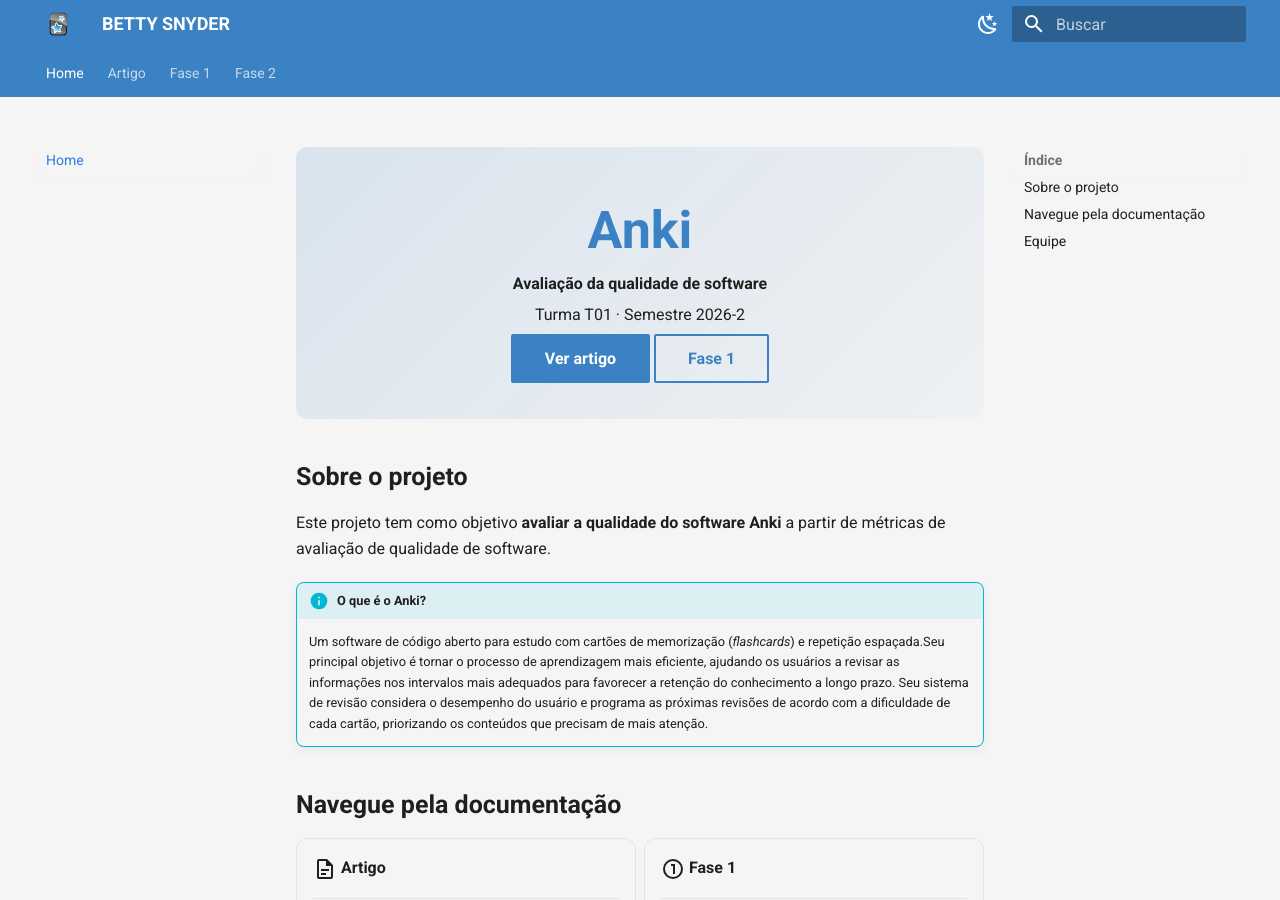
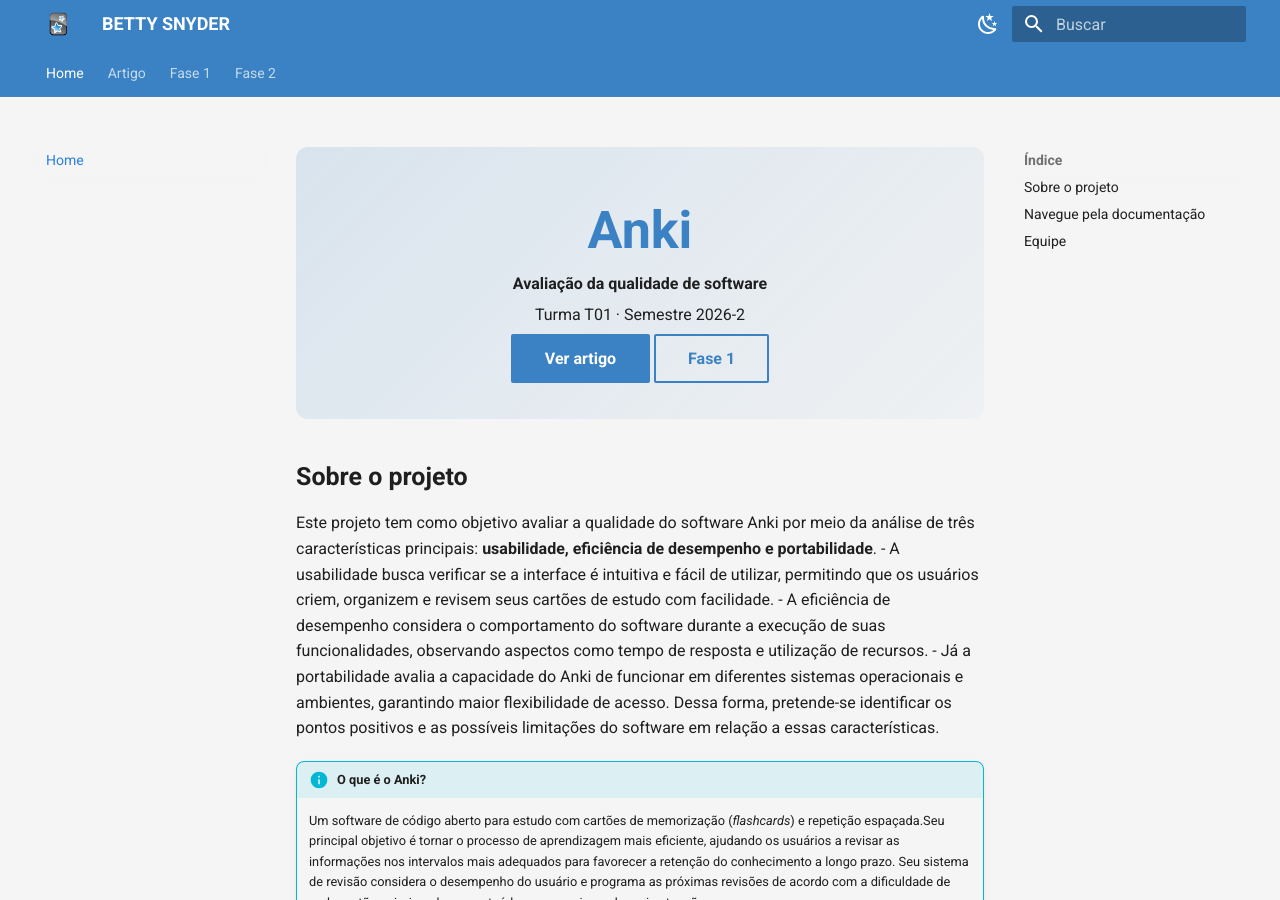
Before and after one commit to FCTE-Qualidade-de-Software-1/2026-2_T01_BETTY_SNYDER, an MkDocs documentation site: the page built from docs/index.md, in a window 1280 px wide and 900 px high. Built offline with MkDocs 1.6.1 and Material for MkDocs 9.7.7, drawn with Linux system fonts in a browser that asks for light colours.

Commit message:
atualização sobre o trabalho

```diff
--- a/docs/index.md
+++ b/docs/index.md
@@ -13,7 +13,11 @@
 
 ## Sobre o projeto
 
-Este projeto tem como objetivo **avaliar a qualidade do software Anki** a partir de métricas de avaliação de qualidade de software.
+Este projeto tem como objetivo avaliar a qualidade do software Anki por meio da análise de três características principais: **usabilidade, eficiência de desempenho e portabilidade**.
+- A usabilidade busca verificar se a interface é intuitiva e fácil de utilizar, permitindo que os usuários criem, organizem e revisem seus cartões de estudo com facilidade.
+- A eficiência de desempenho considera o comportamento do software durante a execução de suas funcionalidades, observando aspectos como tempo de resposta e utilização de recursos.
+- Já a portabilidade avalia a capacidade do Anki de funcionar em diferentes sistemas operacionais e ambientes, garantindo maior flexibilidade de acesso. Dessa forma, pretende-se identificar os pontos positivos e as possíveis limitações do software em relação a essas características.
+
 
 !!! info "O que é o Anki?"
     Um software de código aberto para estudo com cartões de memorização (*flashcards*) e repetição espaçada.Seu principal objetivo é tornar o processo de aprendizagem mais eficiente, ajudando os usuários a revisar as informações nos intervalos mais adequados para favorecer a retenção do conhecimento a longo prazo. Seu sistema de revisão considera o desempenho do usuário e programa as próximas revisões de acordo com a dificuldade de cada cartão, priorizando os conteúdos que precisam de mais atenção.
```
